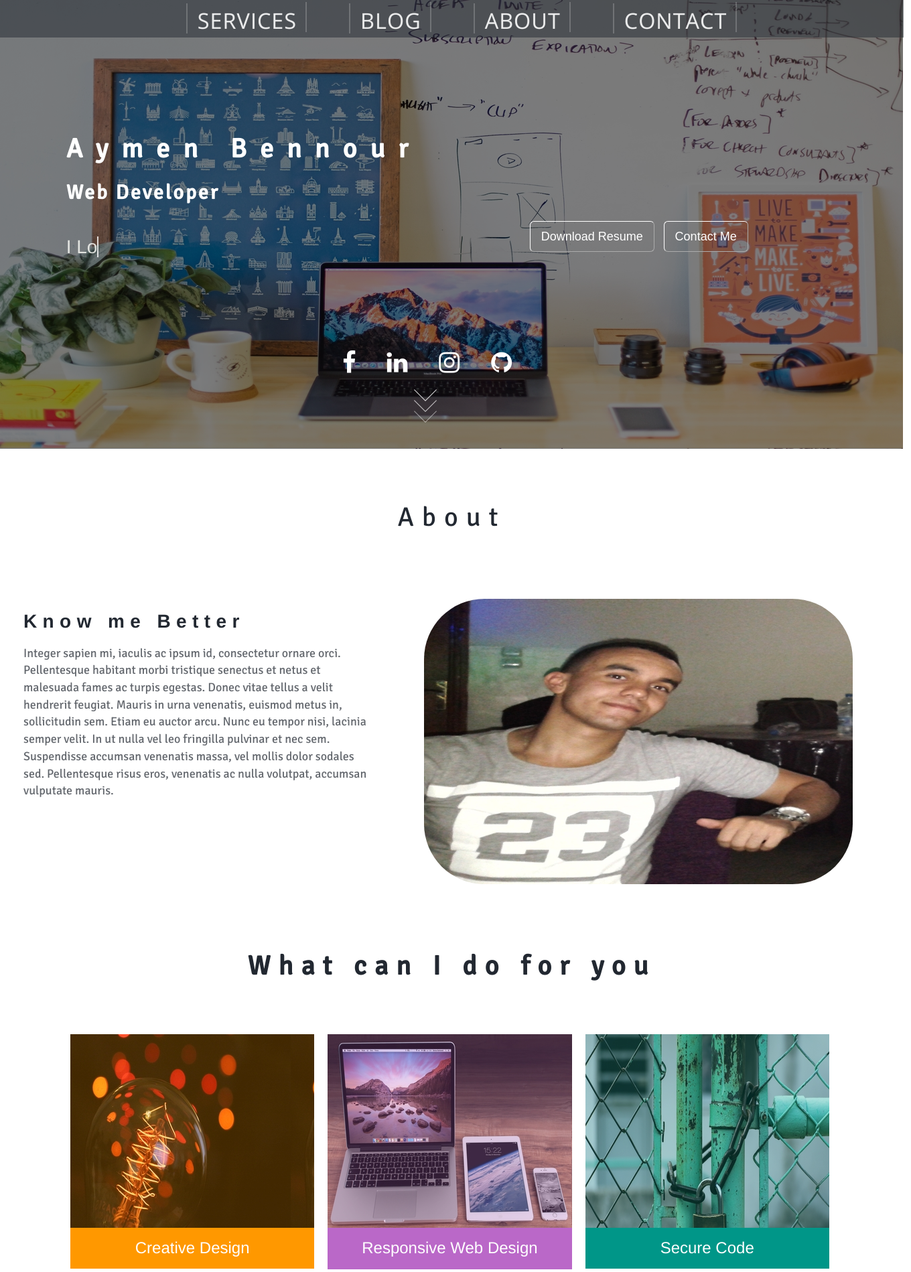
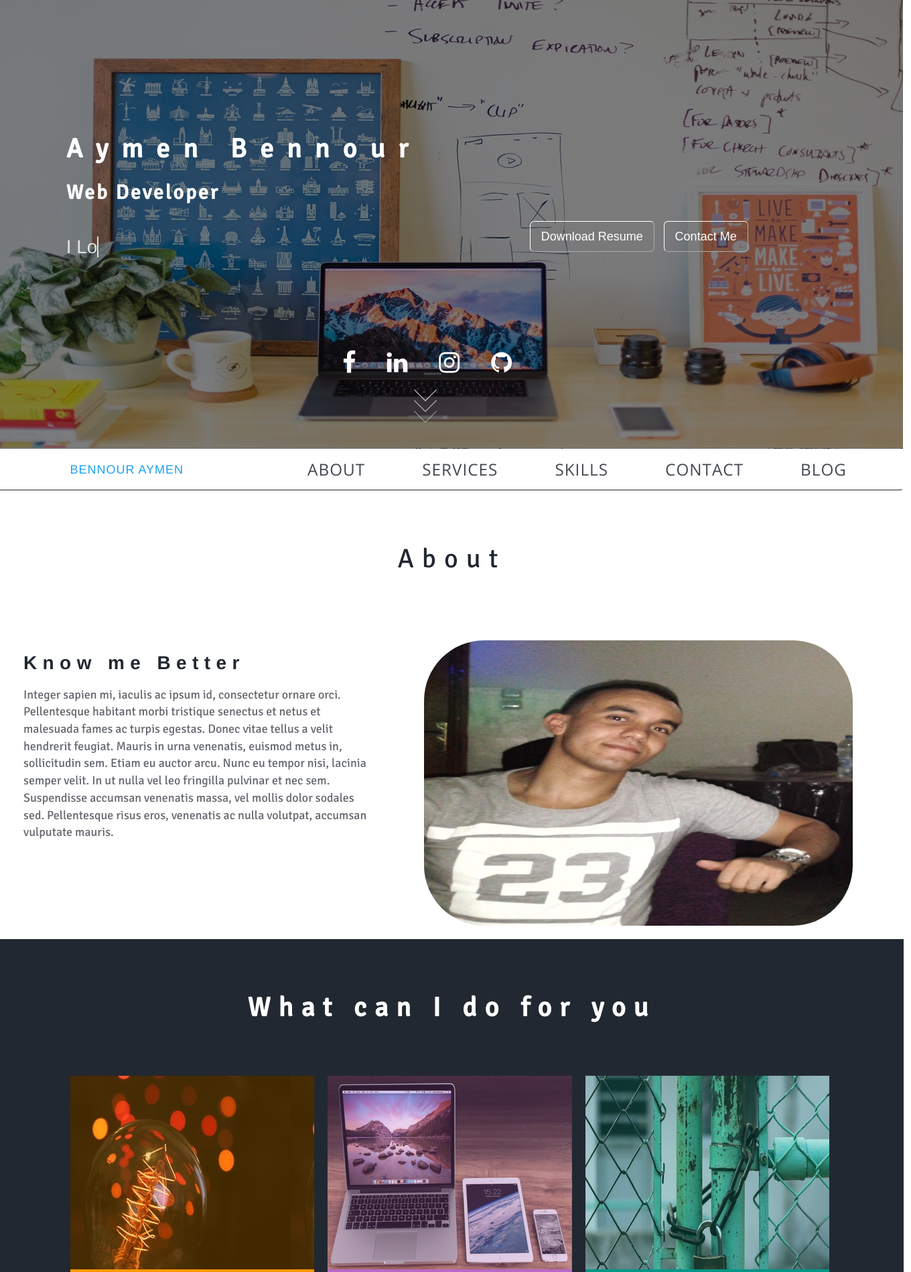
Before and after one commit to aymen7/portfolio, a PHP site: page /home.php in a window 1360 px wide. Shown: the top 1899 px of the page at 67% size. Run offline with PHP 8.4, Linux system fonts and the light colour scheme.

Commit message:
chnage the navbar place
1-take the navbar out of the hader and make it on the home.php
2-change the nav background color
3-add a navbrand and pull the #mainnav to the right
4-make the navbar sticky on scroll

```diff
--- a/CreativeLinkEffects/css/component.css
+++ b/CreativeLinkEffects/css/component.css
@@ -589,7 +589,7 @@ nav a:focus {
 	position: absolute;
 	width: 45px;
 	height: 2px;
-	background: #fff;
+	background: #222831;
 	content: '';
 	opacity: 0.2;
 	-webkit-transition: all 0.3s;
--- a/css/home_style.css
+++ b/css/home_style.css
@@ -28,7 +28,9 @@ header{
     margin-top: 0px;
     margin-bottom: 0px;
     /*background-color: rgba(1,87,155,1);*/
-    background-color: #222831 ;
+    background-color: rgba(255,255,255,1) ;
+    width: 1363px;
+
 }
 
 #banner-row{
@@ -37,36 +39,45 @@ header{
     margin-bottom: 0px;
     width: 1364px;
 }
-.navbar-default{
+.navbar-default,.navbar{
   /*background-color: rgba(18,0,94,0);*/
-    background-color: rgba(34,40,49,0.5)!important;
+    background-color: rgba(255,255,255,1)!important;
   border-color: rgba(250,250,250,0);
     margin-bottom: 0px;
-    width: 1349px;
+    width: 1363px;
+    border-bottom: #222831 solid thin;
 
 }
+.navbar-default .navbar-header .navbar-brand{
+    color:#1DA1F2;
+}
 .navbar-default .navbar-header >a {
-    color: #ffffff;
+    color: rgba(34,40,49,1);
     margin-bottom: 2px;
     margin-top: 2px;
-    padding-left: 200px;
+    padding-left: 5px;
+    margin-left: 0px;
 
+}
+#main-nav{
+    margin-left: 100px;
 }
 
 .main-nav-list{
     font-family: 'Open Sans', sans-serif;
-    font-size: x-large;
-    margin-left: 15px;
+    font-size: 18px;
+    margin-left: 5px;
+
 
 }
 
 .navbar-default .navbar-nav >li >a,.navbar-default .navbar-header >a {
-    color: rgba(255,255,255,0.85);
+    color: rgba(34,40,49,0.85);
     margin-bottom: 5px;
     margin-top: 5px;
 }
 .navbar-default .navbar-nav >li >a:hover,.navbar-default .navbar-header >a:hover {
-    color: rgba(255,255,255,1);
+    color: rgba(34,40,49,1);
 
 }
 .typewriter{
@@ -242,7 +253,6 @@ button:focus,button:active {
 #about-div{
     /*background-color: rgba(121,85,72,0.3);*/
       background-color: rgba(255,255,255,1);
-    margin-top: 0px;
     color:  #222831;
     padding-bottom: 20px;
 
@@ -282,8 +292,8 @@ button:focus,button:active {
 /*------------------services-----------*/
 #services-div{
     /*background-color: rgba(81,116,144,0.4)	;*/
-    background-color: rgba(255,255,255,1);
-    color: #222831;
+    color: rgba(255,255,255,1);
+    background-color: #222831;
 }
 #fix-position{
     float: none;
@@ -426,6 +436,7 @@ button:focus,button:active {
     left:-140px ;
     font-size: 32px;
    opacity: 0.9;
+    color: #1DA1F2;
 }
 .cirle-legend{
     font-family: 'Signika', sans-serif;
--- a/home.php
+++ b/home.php
@@ -47,6 +47,48 @@
          <!-- include the header php-->
          <?php        include ("php/header.php");    ?>
 
+         <div class="row" id="nav-row">
+
+             <nav class="navbar navbar-default  col-lg-offset-0 col-md-offset-0  row">
+                 <div class="container-fluid col-lg-offset-1 col-md-offset-1" id="navbar-background">
+
+                     <!-- Brand and toggle get grouped for better mobile display -->
+                     <div class="navbar-header">
+
+                         <button type="button" class="navbar-toggle collapsed" data-toggle="collapse" data-target="#target1"
+                                 aria-expanded="false">
+                             <span class="sr-only">Toggle navigation</span>
+                             <span class="icon-bar"></span>
+                             <span class="icon-bar"></span>
+                             <span class="icon-bar"></span>
+                         </button>
+                         <a class="navbar-brand" href="#">Bennour Aymen</a>
+                     </div><!-- end of the navbar-header div-->
+
+                     <!-- Collect the nav links, forms, and other content for toggling -->
+                     <div class="collapse navbar-collapse" id="target1">
+                         <ul class="nav navbar-nav " id="main-nav">
+
+
+                             <li class="main-nav-list"><a href="#">About</a></li>
+
+                             <li class="main-nav-list"><a href="#">Services</a></li>
+
+                             <li class="main-nav-list"><a href="#">Skills</a></li>
+
+                             <li class="main-nav-list"><a href="#">Contact</a></li>
+
+                             <li class="main-nav-list"><a href="#">Blog</a></li>
+                         </ul><!-- end for the main nav list-->
+
+                     </div><!-- end of the navba-collapse-->
+
+                 </div>
+             </nav><!-- end of the nav tag-->
+
+         </div><!-- end of the first row div-->
+
+
          <!-- include the about php -->
          <?php        include("php/about.php");    ?>
 
--- a/js_files/js_home.js
+++ b/js_files/js_home.js
@@ -164,6 +164,15 @@ $(window).scroll(function () {
 
    }
 
+   if(scrollPosition>=669){
+       $(".navbar-default").addClass("navbar-fixed-top");
+
+
+   }
+   else if(scrollPosition<669){
+       $(".navbar-default").removeClass("navbar-fixed-top");
+   }
+
 
 });
 
@@ -177,7 +186,7 @@ $(window).scroll(function () {
         value: 0.8,
         size: 200,
         fill: {
-            gradient: ["#222831", "#222831"]
+            gradient: ["#1DA1F2"]
         }
     }).on('circle-animation-progress', function(event, progress) {
         $(this).find('strong').html(80+ '<i>%</i>');
@@ -187,7 +196,7 @@ $(window).scroll(function () {
         value: 0.6,
         size: 200,
         fill: {
-            gradient: ["#222831", "#222831"]
+            gradient: ["#1DA1F2"]
         }
     }).on('circle-animation-progress', function(event, progress) {
         $(this).find('strong').html(60+ '<i>%</i>');
@@ -197,7 +206,7 @@ $(window).scroll(function () {
         value: 0.4,
         size: 200,
         fill: {
-            gradient: ["#222831", "#222831"]
+            gradient: ["#1DA1F2"]
         }
     }).on('circle-animation-progress', function(event, progress) {
         $(this).find('strong').html(40+ '<i>%</i>');
@@ -207,7 +216,7 @@ $(window).scroll(function () {
         value: 0.7,
         size: 200,
         fill: {
-            gradient: ["#222831", "#222831"]
+            gradient: ["#1DA1F2"]
         }
     }).on('circle-animation-progress', function(event, progress) {
         $(this).find('strong').html(70+ '<i>%</i>');
--- a/php/about.php
+++ b/php/about.php
@@ -1,4 +1,5 @@
 <div class="container-fluid" id="about-div">
+
     <div class="row" id="about-div-title">
         <h1 class="animated slideInUp">About</h1>
     </div><!--end of the about div title-->
--- a/php/header.php
+++ b/php/header.php
@@ -1,53 +1,5 @@
 <header class="container-fluid row">
     <div class="row" id="header-background">
-    <div class="row" id="nav-row">
-
-        <nav class="navbar navbar-default navbar-fixed-top col-lg-offset-0 col-md-offset-0 cl-effect-14 row">
-            <div class="container-fluid col-lg-offset-2 col-md-offset-2" id="navbar-background">
-
-            <!-- Brand and toggle get grouped for better mobile display -->
-            <div class="navbar-header">
-
-                <button type="button" class="navbar-toggle collapsed" data-toggle="collapse" data-target="#target1"
-                        aria-expanded="false">
-                    <span class="sr-only">Toggle navigation</span>
-                    <span class="icon-bar"></span>
-                    <span class="icon-bar"></span>
-                    <span class="icon-bar"></span>
-                </button>
-                <a class="navbar-brand visible-xs" href="#">Menu</a>
-            </div><!-- end of the navbar-header div-->
-
-            <!-- Collect the nav links, forms, and other content for toggling -->
-            <div class="collapse navbar-collapse" id="target1">
-                <ul class="nav navbar-nav " id="main-nav">
-                    <li class="dropdown main-nav-list">
-                        <a href="#" class="dropdown-toggle" data-toggle="dropdown" role="button" aria-haspopup="true"
-                           aria-expanded="false">Services
-                        </a>
-                        <ul class="dropdown-menu">
-                            <li><a href="#">Front-end</a></li>
-                            <li><a href="#">Back-end</a></li>
-                            <li role="separator" class="divider"></li>
-                            <li><a href="#">Android Developement</a></li>
-
-                        </ul>
-                    </li>
-
-                    <li class="main-nav-list"><a href="#">Blog</a></li>
-
-                    <li class="main-nav-list"><a href="#">About</a></li>
-
-                    <li class="main-nav-list"><a href="#">Contact</a></li>
-
-                </ul><!-- end for the main nav list-->
-
-            </div><!-- end of the navba-collapse-->
-
-            </div>
-        </nav><!-- end of the nav tag-->
-
-    </div><!-- end of the first row div-->
 
     <div class="row" id="banner-row">
         <div class="col-lg-5 col-md-5 col-lg-offset-1 col-md-offset-1 typewriter">
--- a/php/skills.php
+++ b/php/skills.php
@@ -15,7 +15,7 @@
 
             <div class="circle-groups" id="circle-group3">
                 <div class="circle"><strong></strong></div>
-                <h3 class="cirle-legend">Android DEVELOPEMENT</h3>
+                <h3 class="cirle-legend">WordPress</h3>
             </div><!-- end of the circle1 group-->
 
             <div class="circle-groups" id="circle-group4">
```
